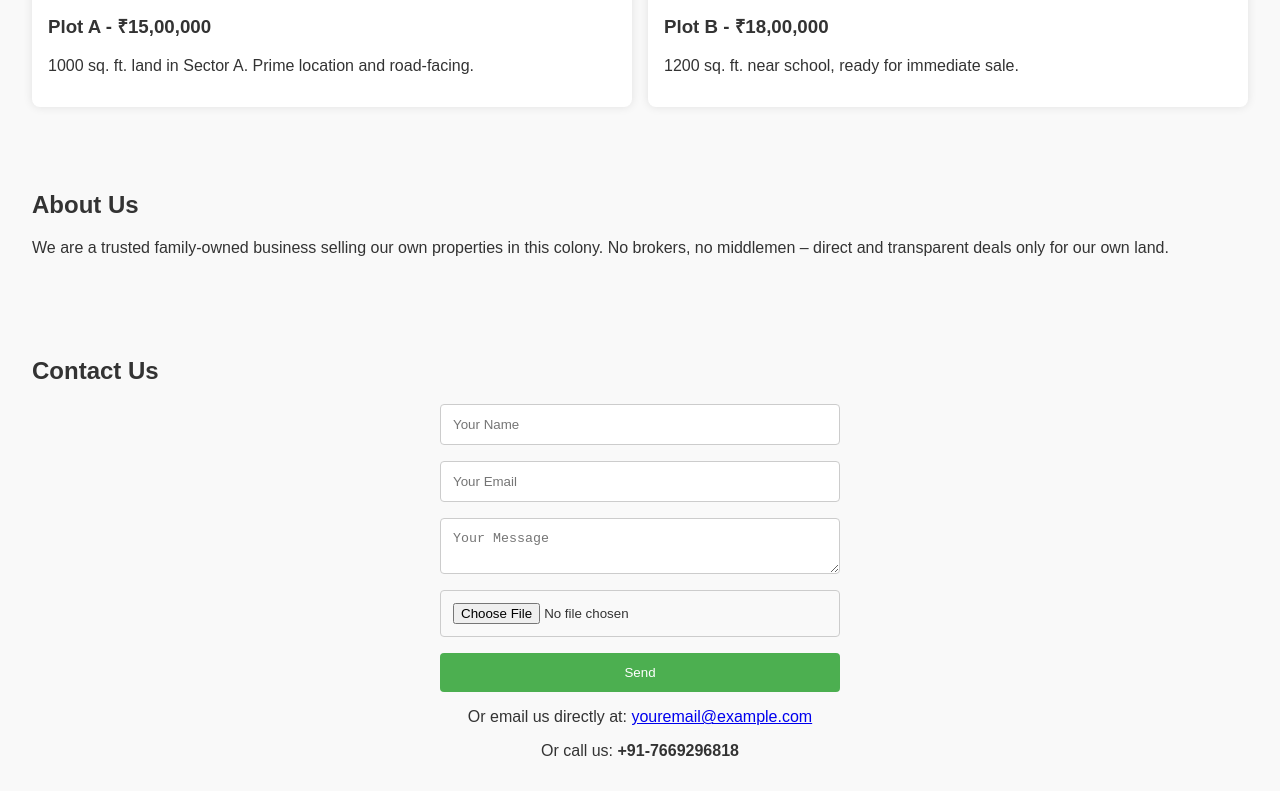
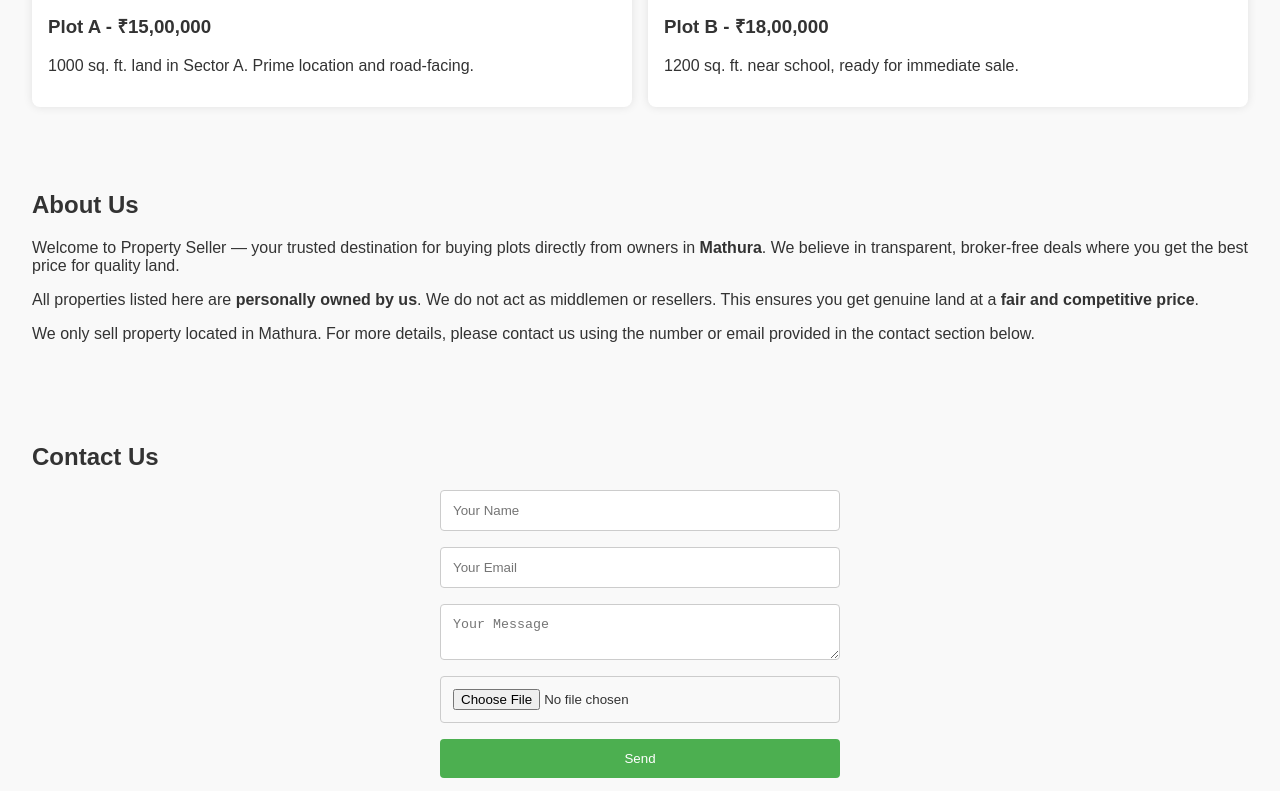
Before and after one commit to UNKNOWBLANK/PROPERTY-SELLING, a plain HTML site: page index.html in a window 1280 px wide. Shown: the part 700-1491 px from the top of the page. Drawn offline with Linux system fonts and the light colour scheme.

Commit message:
Update index.html

```diff
--- a/index.html
+++ b/index.html
@@ -134,10 +134,19 @@
     </div>
   </div>
 
-  <div id="about" class="section">
-    <h2>About Us</h2>
-    <p>We are a trusted family-owned business selling our own properties in this colony. No brokers, no middlemen – direct and transparent deals only for our own land.</p>
-  </div>
+ <div id="about" class="section">
+  <h2>About Us</h2>
+  <p>
+    Welcome to Property Seller — your trusted destination for buying plots directly from owners in <strong>Mathura</strong>. We believe in transparent, broker-free deals where you get the best price for quality land.
+  </p>
+  <p>
+    All properties listed here are <strong>personally owned by us</strong>. We do not act as middlemen or resellers. This ensures you get genuine land at a <strong>fair and competitive price</strong>.
+  </p>
+  <p>
+    We only sell property located in Mathura. For more details, please contact us using the number or email provided in the contact section below.
+  </p>
+</div>
+
 
   <div id="contact" class="section">
     <h2>Contact Us</h2>
```
